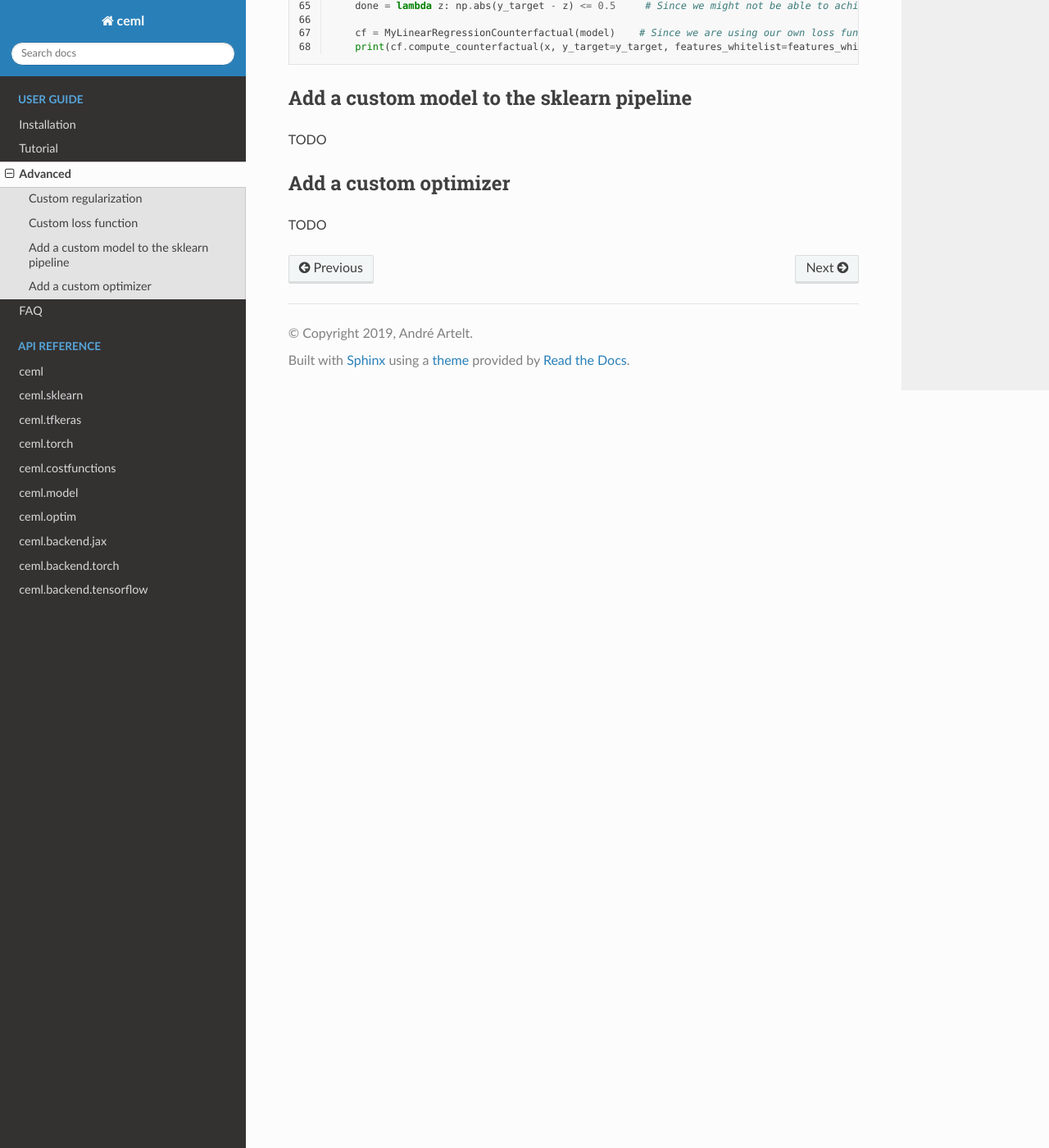
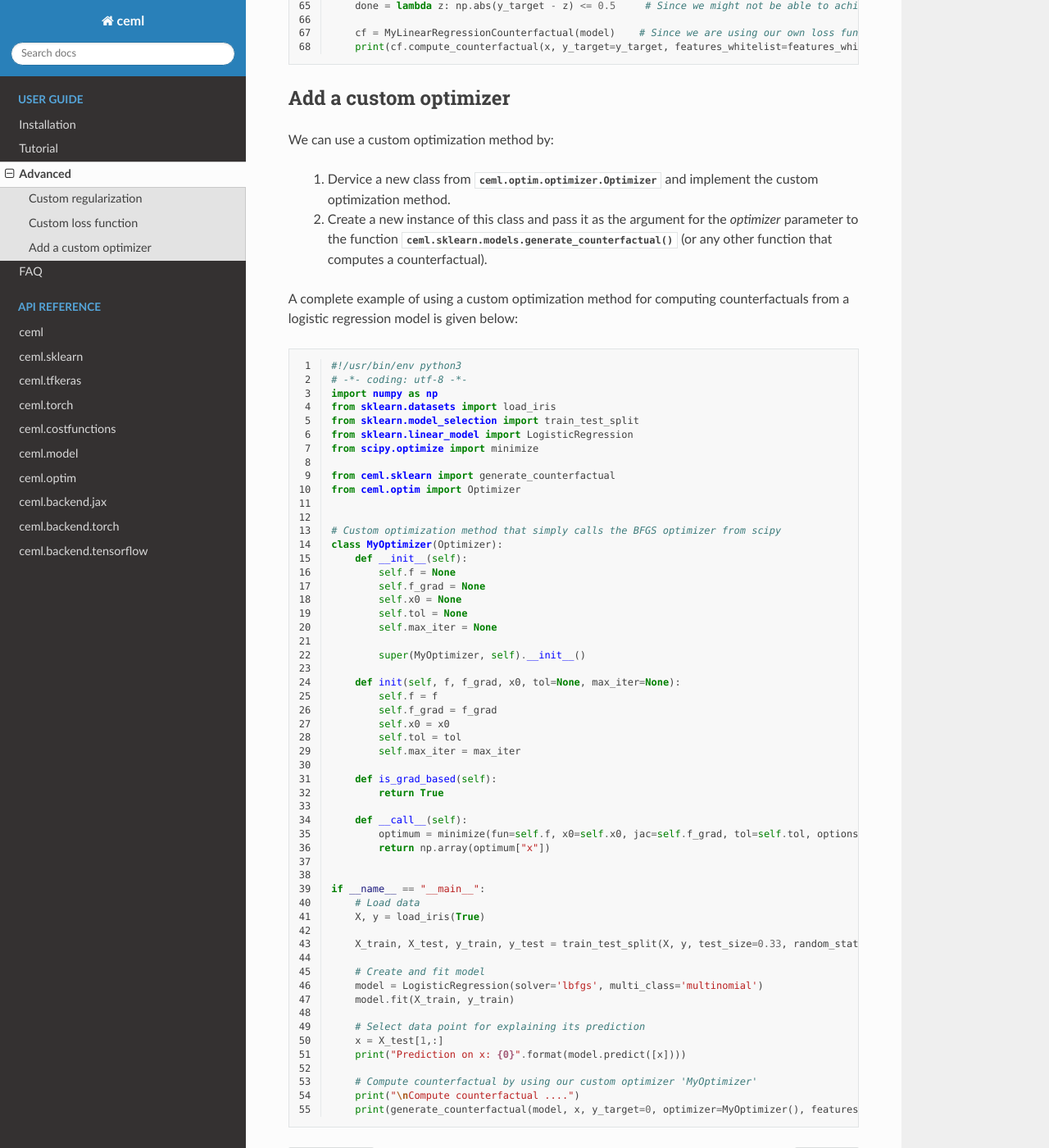
Before and after one commit to andreArtelt/ceml, a Sphinx documentation site: the page built from docs/advanced.rst, in a window 1280 px wide and 1400 px high, scrolled down 3019 px. Shown: the whole window at 82% size. Built offline with Sphinx 7.4.7 and the Read the Docs theme 2.0.0, drawn with Linux system fonts in a browser that asks for light colours.

Commit message:
Documentation: Describe how to use a custom optimization algorithm

```diff
--- a/docs/advanced.rst
+++ b/docs/advanced.rst
@@ -38,12 +38,15 @@ A complete example of using a custom loss for a linear regression model is given
 .. literalinclude:: examples/sklearn_customloss.py
     :linenos:
 
-Add a custom model to the sklearn pipeline
-++++++++++++++++++++++++++++++++++++++++++
-
-TODO
-
 Add a custom optimizer
 ++++++++++++++++++++++
 
-TODO
+We can use a custom optimization method by:
+
+    1. Dervice a new class from :class:`ceml.optim.optimizer.Optimizer` and implement the custom optimization method.
+    2. Create a new instance of this class and pass it as the argument for the `optimizer` parameter to the function :func:`ceml.sklearn.models.generate_counterfactual` (or any other function that computes a counterfactual).
+
+A complete example of using a custom optimization method for computing counterfactuals from a logistic regression model is given below:
+
+.. literalinclude:: examples/sklearn_customoptimizer.py
+    :linenos:
--- /dev/null
+++ b/docs/examples/sklearn_customoptimizer.py
@@ -0,0 +1,55 @@
+#!/usr/bin/env python3
+# -*- coding: utf-8 -*-
+import numpy as np
+from sklearn.datasets import load_iris
+from sklearn.model_selection import train_test_split
+from sklearn.linear_model import LogisticRegression
+from scipy.optimize import minimize
+
+from ceml.sklearn import generate_counterfactual
+from ceml.optim import Optimizer
+
+
+# Custom optimization method that simply calls the BFGS optimizer from scipy
+class MyOptimizer(Optimizer):
+    def __init__(self):
+        self.f = None
+        self.f_grad = None
+        self.x0 = None
+        self.tol = None
+        self.max_iter = None
+
+        super(MyOptimizer, self).__init__()
+
+    def init(self, f, f_grad, x0, tol=None, max_iter=None):
+        self.f = f
+        self.f_grad = f_grad
+        self.x0 = x0
+        self.tol = tol
+        self.max_iter = max_iter
+
+    def is_grad_based(self):
+        return True
+
+    def __call__(self):
+        optimum = minimize(fun=self.f, x0=self.x0, jac=self.f_grad, tol=self.tol, options={'maxiter': self.max_iter}, method="BFGS")
+        return np.array(optimum["x"])
+
+
+if __name__ == "__main__":
+    # Load data
+    X, y = load_iris(True)
+
+    X_train, X_test, y_train, y_test = train_test_split(X, y, test_size=0.33, random_state=4242)
+
+    # Create and fit model
+    model = LogisticRegression(solver='lbfgs', multi_class='multinomial')
+    model.fit(X_train, y_train)
+
+    # Select data point for explaining its prediction
+    x = X_test[1,:]
+    print("Prediction on x: {0}".format(model.predict([x])))
+
+    # Compute counterfactual by using our custom optimizer 'MyOptimizer'
+    print("\nCompute counterfactual ....")
+    print(generate_counterfactual(model, x, y_target=0, optimizer=MyOptimizer(), features_whitelist=None, regularization="l1", C=1.0))
```
